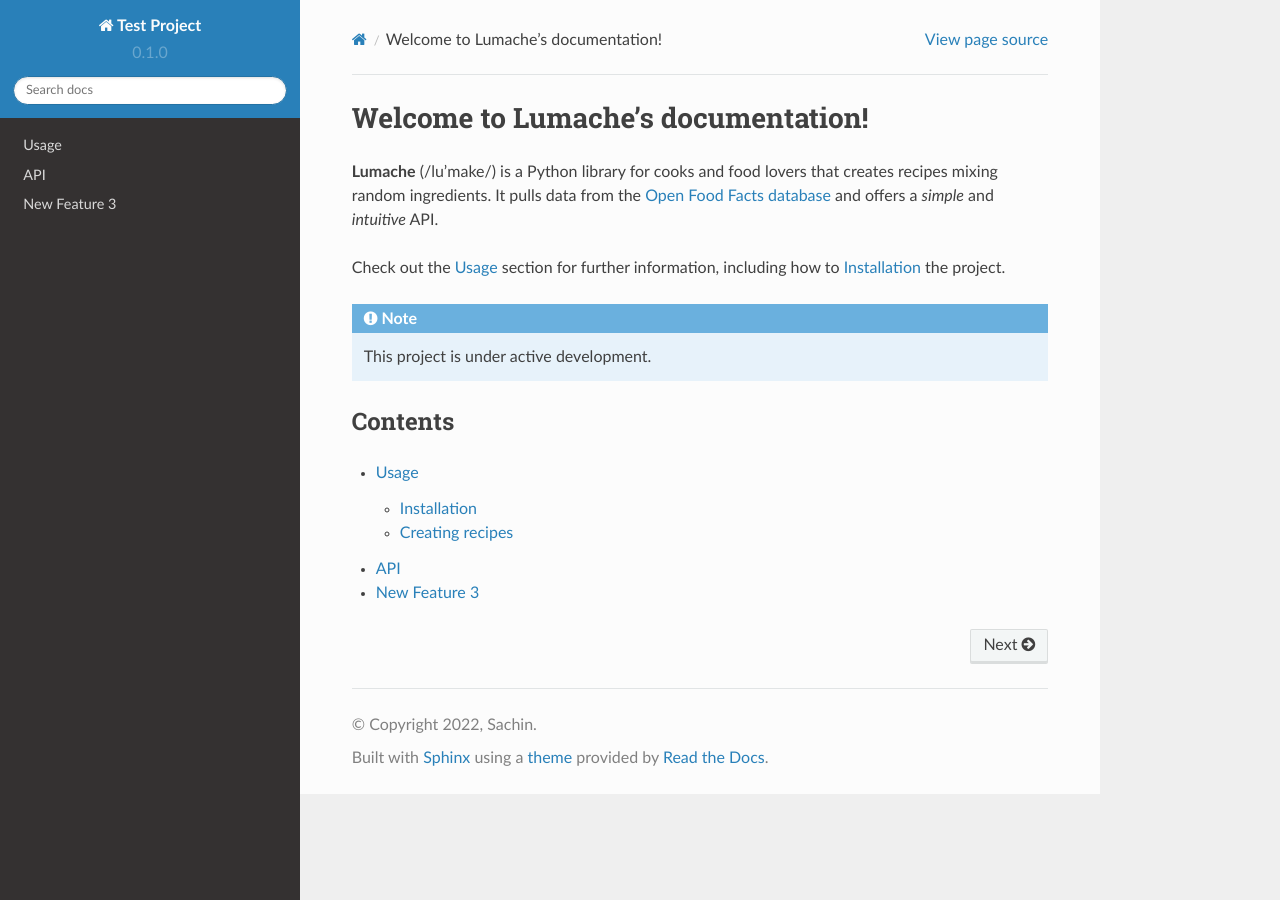
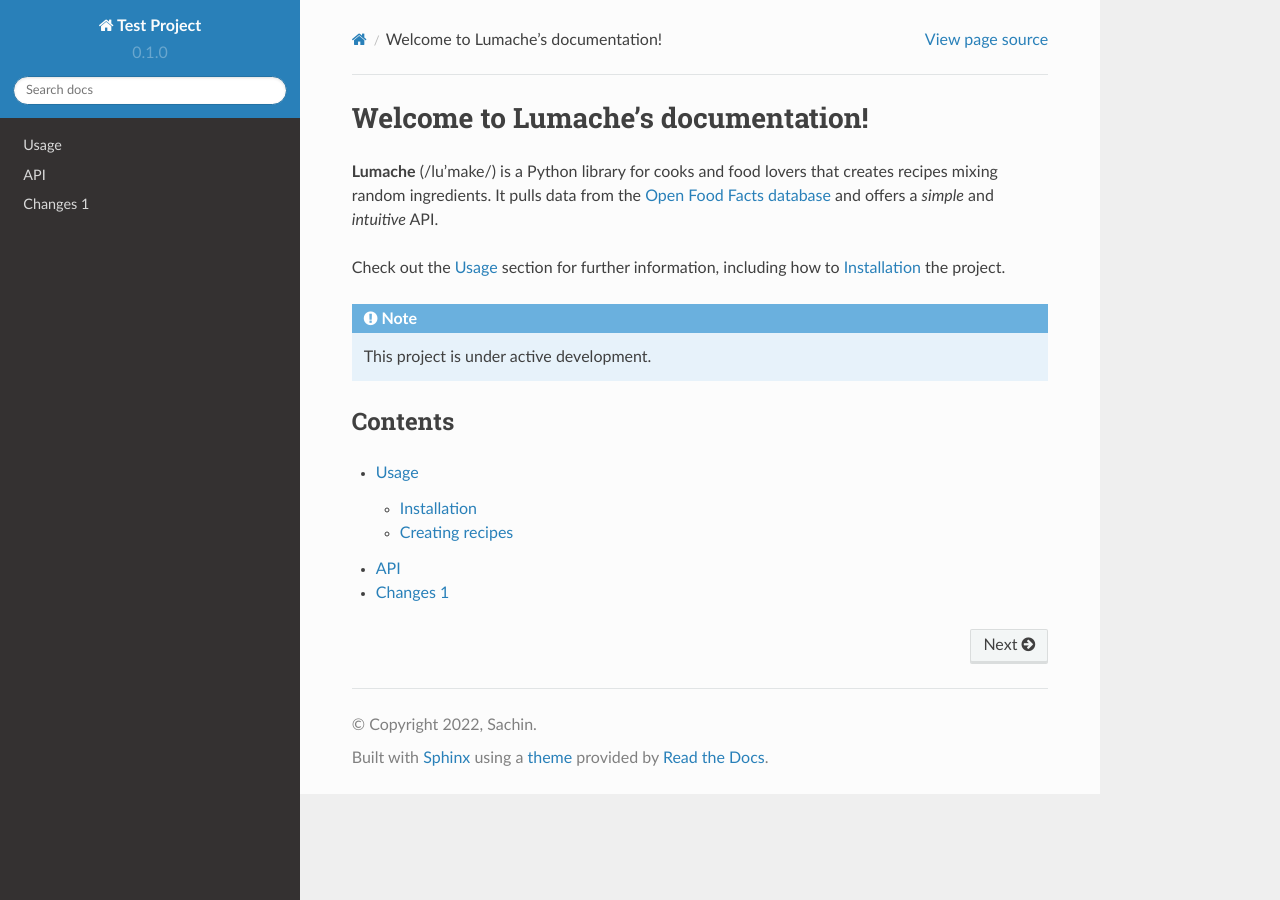
Before and after one commit to Sachin-Suresh/sphinx-version, a Sphinx documentation site: the page built from docs/index.rst, in a window 1280 px wide. Built offline with Sphinx 7.4.7 and the Read the Docs theme 2.0.0, drawn with Linux system fonts in a browser that asks for light colours.

Commit message:
fb1 commit

```diff
--- a/docs/_templates/versioning.html
+++ /dev/null
@@ -1,14 +0,0 @@
-{% if versions %}
-<h3>{{ _('Branches') }}</h3>
-<ul>
-  {%- for item in versions.branches %}
-  <li><a href="{{ item.url }}">{{ item.name }}</a></li>
-  {%- endfor %}
-</ul>
-<h3>{{ _('Tags') }}</h3>
-<ul>
-  {%- for item in versions.tags %}
-  <li><a href="{{ item.url }}">{{ item.name }}</a></li>
-  {%- endfor %}
-</ul>
-{% endif %}
--- /dev/null
+++ b/docs/_templates/versions.html
@@ -0,0 +1,27 @@
+{%- if current_version %}
+<div class="rst-versions" data-toggle="rst-versions" role="note" aria-label="versions">
+  <span class="rst-current-version" data-toggle="rst-current-version">
+    <span class="fa fa-book"> Other Versions</span>
+    v: {{ current_version.name }}
+    <span class="fa fa-caret-down"></span>
+  </span>
+  <div class="rst-other-versions">
+    {%- if versions.tags %}
+    <dl>
+      <dt>Tags</dt>
+      {%- for item in versions.tags %}
+      <dd><a href="{{ item.url }}">{{ item.name }}</a></dd>
+      {%- endfor %}
+    </dl>
+    {%- endif %}
+    {%- if versions.branches %}
+    <dl>
+      <dt>Branches</dt>
+      {%- for item in versions.branches %}
+      <dd><a href="{{ item.url }}">{{ item.name }}</a></dd>
+      {%- endfor %}
+    </dl>
+    {%- endif %}
+  </div>
+</div>
+{%- endif %}
--- /dev/null
+++ b/docs/changes1.rst
@@ -0,0 +1,4 @@
+Changes 1
+=========
+
+This is feature branch 1 changes..
--- a/docs/conf.py
+++ b/docs/conf.py
@@ -32,7 +32,7 @@
 #    "_templates/versioning.html",
 #]
 
-html_sidebars = {'**': ['versioning.html']}
+html_sidebars = {'**': ["versions.html"]}
 
 # -- Options for HTML output
 
--- a/docs/feature2.rst
+++ /dev/null
@@ -1,4 +0,0 @@
-New Feature 2
-=============
-
-This is new feature specific to Featur branch 2
--- a/docs/feature3.rst
+++ /dev/null
@@ -1,5 +0,0 @@
-New Feature 3
-=============
-
-
-new feature 3
--- a/docs/index.rst
+++ b/docs/index.rst
@@ -20,4 +20,4 @@
 
    usage
    api
-   feature3
+   changes1
```
